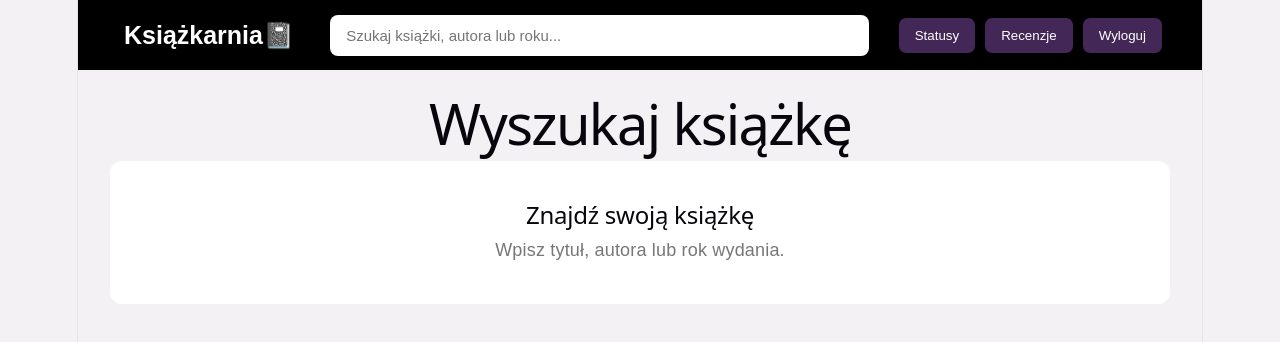
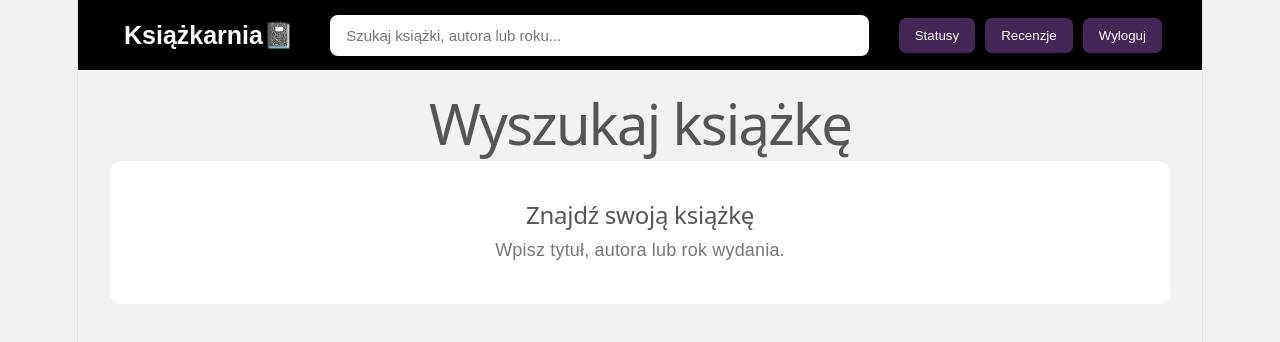
Before and after one commit to Deylan0/Temp_name, a React (Vite) app: page / in a window 1280 px wide. Shown: the top 342 px of the page. Built offline with nearby package versions, Linux system fonts and the light colour scheme.

Commit message:
Klocek
bez klocka na końcu nagłówki się z lewają z białym tłem

```diff
--- a/src/routes/App.css
+++ b/src/routes/App.css
@@ -552,3 +552,14 @@ h1 {
     padding: 18px;
   }
 }
+
+.app main h1,
+.app main h2,
+.book-info h2,
+.status-column h2,
+.statuses h1,
+.reviews h1,
+.reviews h2,
+.review-book h2 {
+  color: #555;
+}
```
